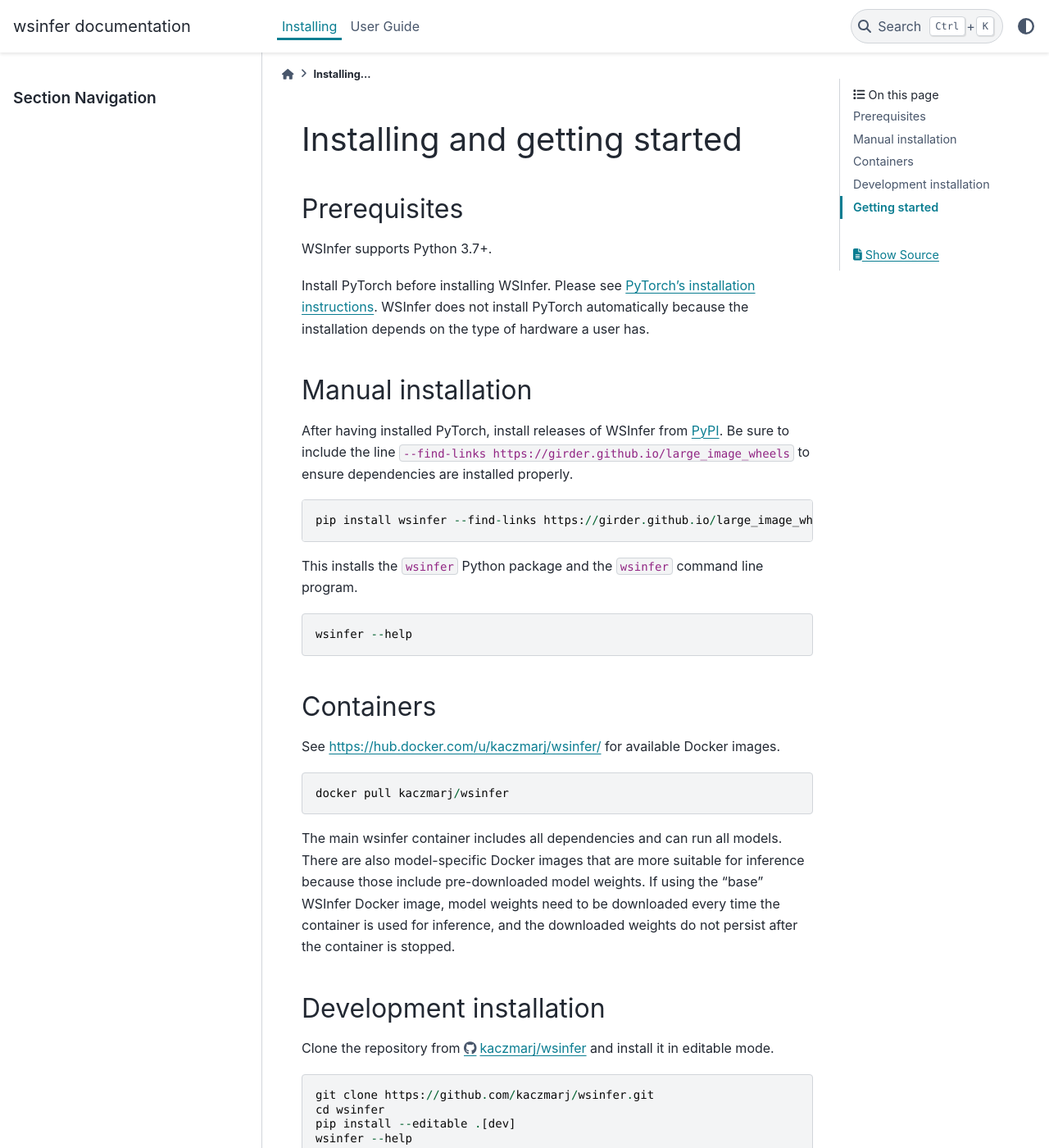
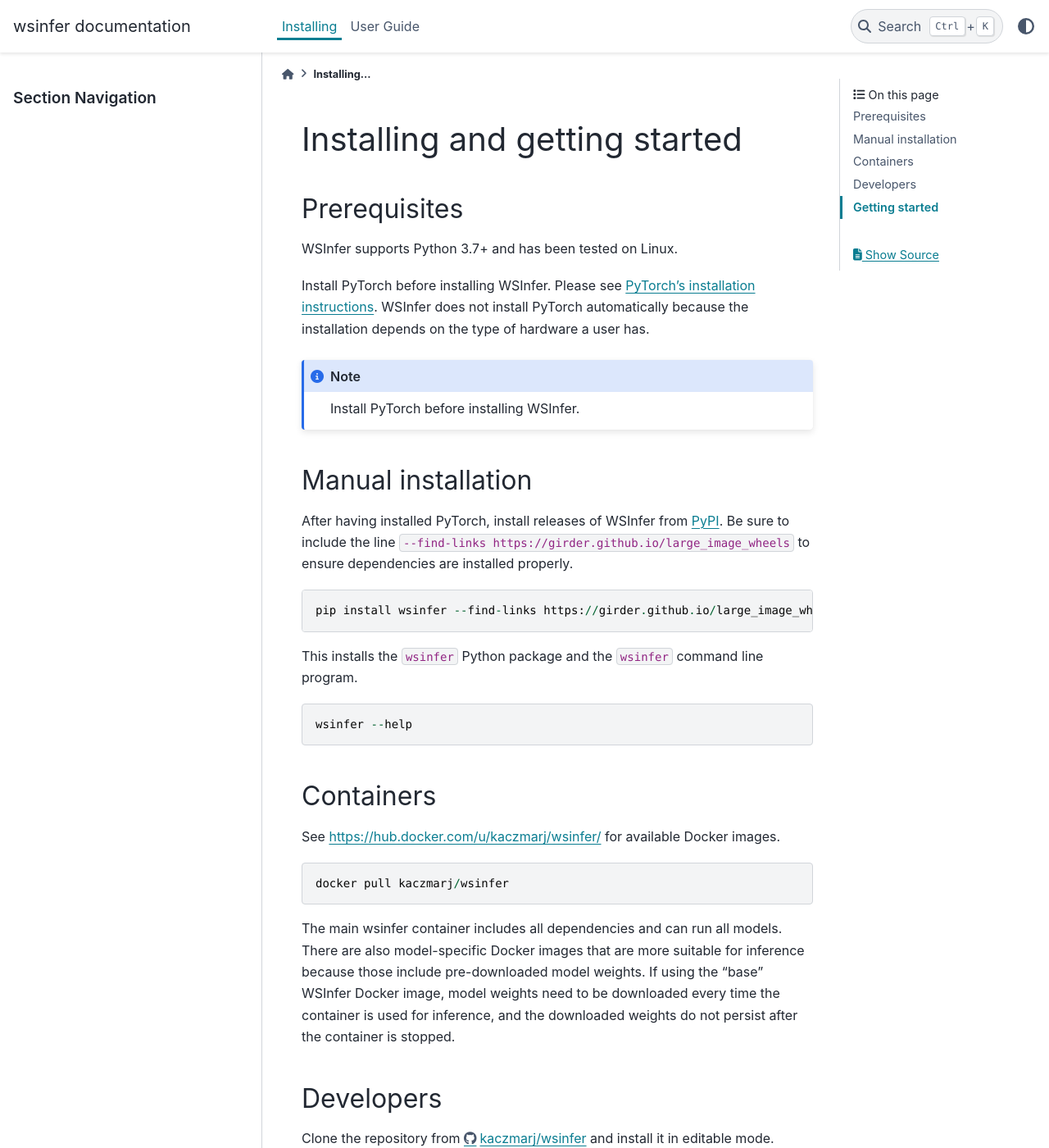
Before and after one commit to SBU-BMI/wsinfer, a Sphinx documentation site: the page built from docs/installing.rst, in a window 1280 px wide and 1400 px high. Shown: the whole window at 82% size. Built offline with Sphinx 7.4.7 and the PyData theme 0.15.4, drawn with Linux system fonts in a browser that asks for light colours.

Commit message:
add note to install pytorch before wsinfer

```diff
--- a/docs/installing.rst
+++ b/docs/installing.rst
@@ -4,12 +4,17 @@
 Prerequisites
 -------------
 
-WSInfer supports Python 3.7+.
+WSInfer supports Python 3.7+ and has been tested on Linux.
 
 Install PyTorch before installing WSInfer. Please see
 `PyTorch's installation instructions <https://pytorch.org/get-started/locally/>`_.
 WSInfer does not install PyTorch automatically because the installation depends on
 the type of hardware a user has.
+
+.. note::
+
+    Install PyTorch before installing WSInfer.
+
 
 Manual installation
 -------------------
@@ -36,8 +41,8 @@
 the "base" WSInfer Docker image, model weights need to be downloaded every time the container
 is used for inference, and the downloaded weights do not persist after the container is stopped.
 
-Development installation
-------------------------
+Developers
+----------
 
 Clone the repository from https://github.com/kaczmarj/wsinfer and install it in editable mode. ::
 
```
